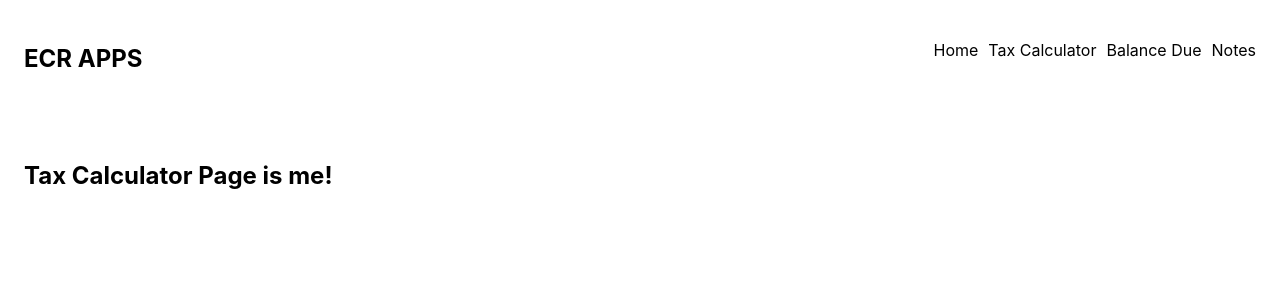
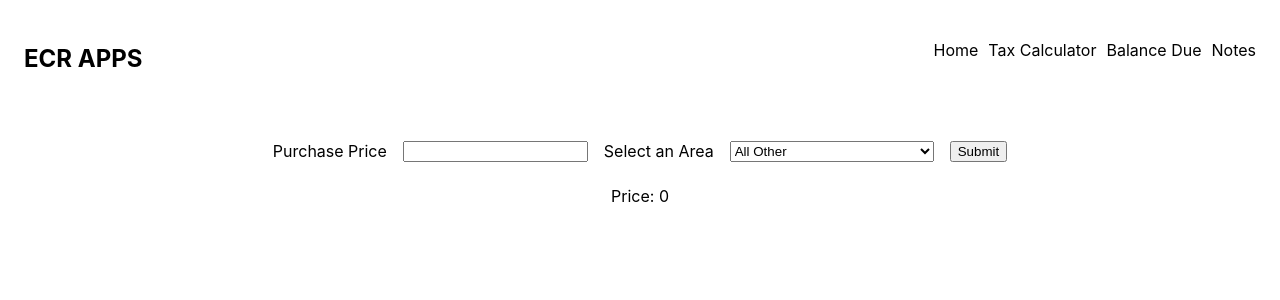
Before and after one commit to mzsigler/express-next, a Next.js app in the folder frontend/: page /taxCalculator in a window 1280 px wide. Shown: the top 300 px of the page. Built offline with nearby package versions, Linux system fonts and the light colour scheme.

Commit message:
building out tax calculator logic

```diff
--- a/frontend/Components/TaxCalculator.js
+++ b/frontend/Components/TaxCalculator.js
@@ -1,12 +1,36 @@
-
+import { useState } from "react";
 
 
 export default function TaxCalculator(){
+
+    const [price, setPrice] = useState(0)
+
+    function calculate(e){
+        e.preventDefault();
+        const purchasePrice = (e.target.form.price.value);
+        setPrice(purchasePrice);
+        console.log(e.target.form.area.value);
+    }
+
     return(
         <div className="taxCalculator">
 
+            <form name="taxCalcForm" className="taxCalcForm">
+                <label htmlFor="price">Purchase Price</label>
+                <input type="number" name="price" id="price"/>
+                <label htmlFor="area">Select an Area</label>
+                <select name="area" id="area">
+                    <option value="allOther">All Other</option>
+                    <option value="unincorporated">Unincorporated Shelby County</option>
+                </select>
+                <button onClick={calculate}>Submit</button>
 
-            <h2>Tax Calculator Page is me!</h2>
+
+            </form>
+
+            <div className="taxCalcResults">Price: {price} </div>
+
+
 
         </div>
     )
--- a/frontend/styles/globals.css
+++ b/frontend/styles/globals.css
@@ -34,6 +34,19 @@ a {
   padding: 1.5rem;
 }
 
+.taxCalcForm {
+  display: flex;
+  gap: 16px;
+  justify-content: center;
+}
+
+.taxCalcResults {
+  display: grid;
+  grid-template-columns: 1fr;
+  justify-items: center;
+  padding: 1.5rem;
+}
+
 @media (prefers-color-scheme: dark) {
   html {
     color-scheme: dark;
```
Also changed, not shown: frontend/pages/notes.js (line endings or trailing spaces).
